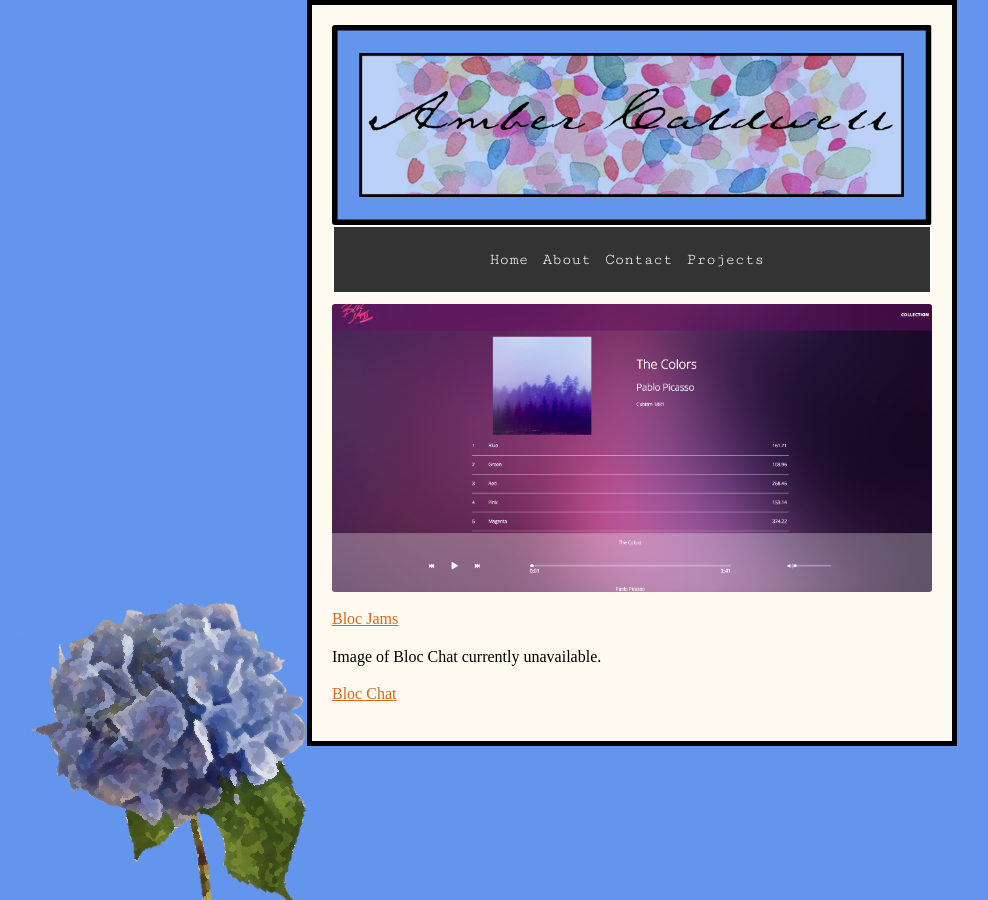
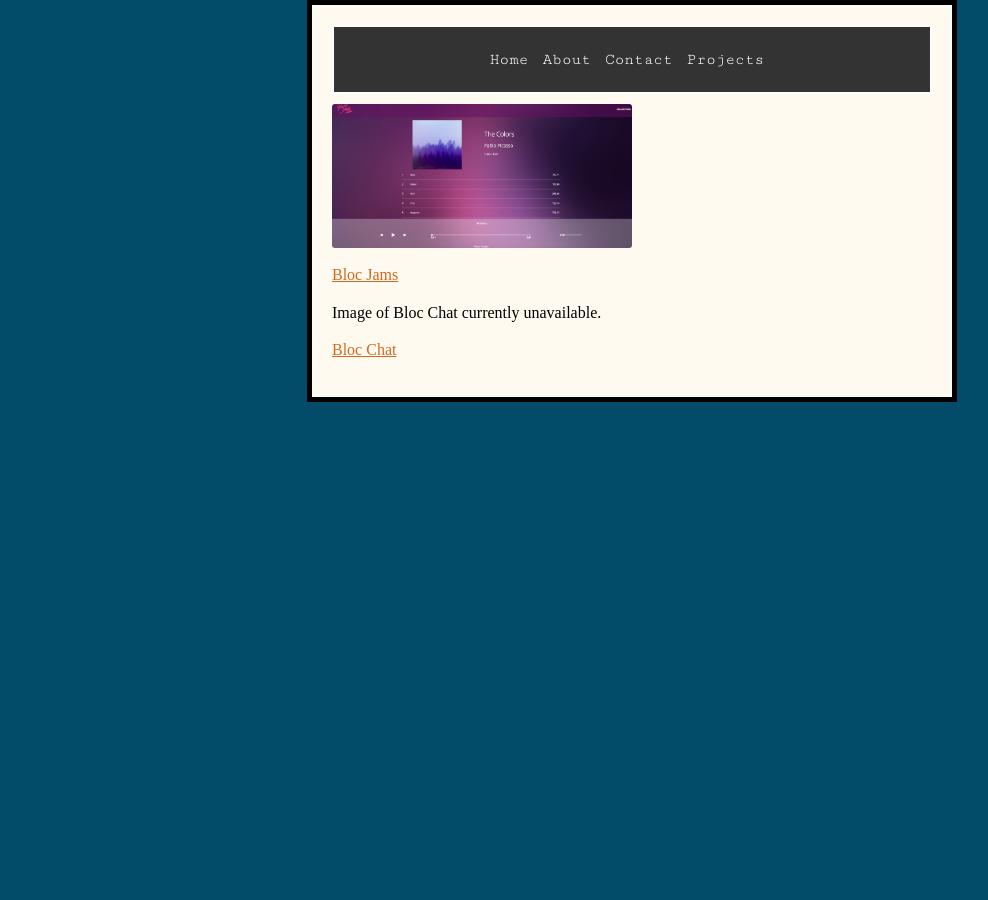
Before and after one commit to acaldwell710/acaldwell710.github.io, a Jekyll site: the page built from projects.md, in a window 1280 px wide. Shown: the whole page, without its empty margins (8-996 px from the left). Built offline with Jekyll 4.4.1, drawn with Linux system fonts in a browser that asks for light colours; nearby versions of some CDN libraries; some web fonts are replaced.

Commit message:
updated look and picture sizes

```diff
--- a/_includes/header.html
+++ b/_includes/header.html
@@ -1,16 +1,9 @@
-<div class="header" id="topimg">
-    <img src="/assets/images/portfolio_header.png" alt="Amber Caldwell header">
-</div>
 
 <nav class="nav">
 	<ul>
 		<li><a href="/">Home</a></li>
 		<li><a href="/about">About</a></li>
 		<li><a href="/contact">Contact</a></li>
-        <li><a href="/projects">Projects</a></li>
+    <li><a href="/projects">Projects</a></li>
 	</ul>
 </nav>
-
-<div class="load" id="acicon">
-    <img src="/assets/images/portfolio_center.png" alt="Amber Caldwell name icon">
-</div>
--- a/css/main.css
+++ b/css/main.css
@@ -25,18 +25,18 @@ body {
     margin-bottom: 0px;
     -webkit-font-smoothing: antialiased;
     text-rendering: optimizeLegibility;
-    background-image:url('/assets/images/hydrangea01.png');
+    background-image:url('');
     background-repeat: no-repeat;
     background-attachment: fixed;
     background-position: bottom left;
     border: ;
-    background-color:cornflowerblue;
+    background-color:#034C69;
     font-family: 'Waiting for the Sunrise', cursive;
 
 }
 img {
-	width: 100%;
-	height: auto;
+	width: ;
+	height: ;
 	border-radius: 3px;
     vertical-align: middle;
 }
--- a/javascript/main.js
+++ /dev/null
@@ -1,3 +0,0 @@
-$(document).ready(function(){
-    $("#acicon").fadeOut(3000);
-});
--- a/projects.md
+++ b/projects.md
@@ -4,7 +4,7 @@ title: Projects
 ---
 
 {:.center}
-![](/assets/images/BlocJamsAngularSS.png)
+<img src="/assets/images/BlocJamsAngularSS.png" height="50%" width="50%">
 
 [Bloc Jams](/projects/blocjams)
 
```
Also changed, not shown: about/index.md (+1 -1 lines).
